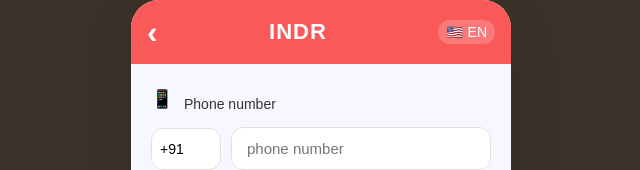
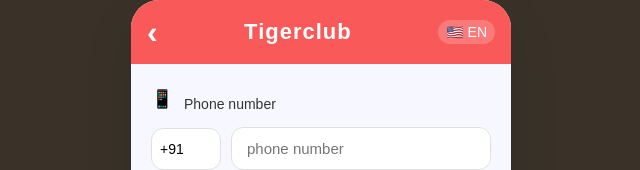
Before and after one commit to rajeshbhakarr/tigerclubfrontend, a React (Vite) app: page /loginpage in a window 1280 px wide. Shown: the top 170 px of the page, without its empty margins (319-959 px from the left). Built offline with nearby package versions, Linux system fonts and the light colour scheme.

Commit message:
Update TigerClub API

```diff
--- a/index.html
+++ b/index.html
@@ -4,7 +4,7 @@
     <meta charset="UTF-8" />
     <link rel="icon" type="image/svg+xml" href="/vite.svg" />
     <meta name="viewport" content="width=device-width, initial-scale=1.0" />
-    <title>indr-frontend</title>
+    <title>Tigerclub-frontend</title>
   </head>
   <body>
     <div id="root"></div>
--- a/src/components/Header.jsx
+++ b/src/components/Header.jsx
@@ -3,7 +3,7 @@
 function Header() {
   return (
     <div>
-      <div className="in">Indr</div>
+      <div className="in">Tigerclub</div>
 
       <div className="img">
         <img src="/bannerr.png" alt="not found" width={800} height={300} />
--- a/src/pages/LoginPage.jsx
+++ b/src/pages/LoginPage.jsx
@@ -72,7 +72,7 @@
       <div className="header">
         <span className="back-icon" onClick={() => navigate(-1)}>‹</span>
         <div className="header-title">
-          <span className="logo-icon">INDR</span>
+          <span className="logo-icon">Tigerclub</span>
         </div>
         <div className="lang-selector">🇺🇸 EN</div>
       </div>
--- a/src/pages/Payment.jsx
+++ b/src/pages/Payment.jsx
@@ -62,7 +62,7 @@
 
       {/* UPI */}
       <div className="upi-box">
-        <span>indr86@freecharge</span>
+        <span>Tigerclub86@freecharge</span>
         <button onClick={copyUPI}>Copy</button>
       </div>
 
--- a/src/pages/Register.jsx
+++ b/src/pages/Register.jsx
@@ -76,7 +76,7 @@
       <div className="register-header">
         <div className="top-row">
           <span className="back" onClick={() => navigate("/loginpage")}>←</span>
-          <h2>INDR</h2>
+          <h2>Tigerclub</h2>
           <span className="lang">EN</span>
         </div>
         <p>Please register by your phone number</p>
```
Also changed, not shown: 1 other file (tests, documents, lock files or other folders).
